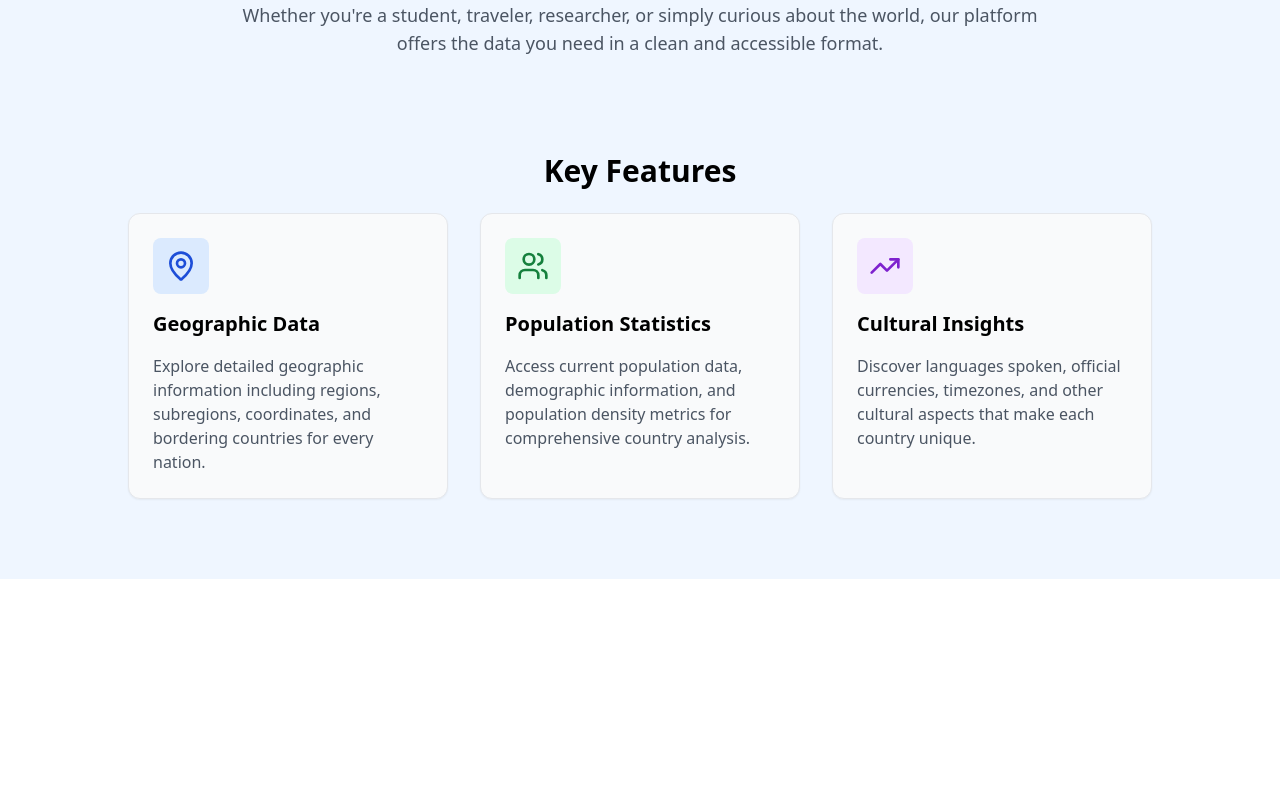
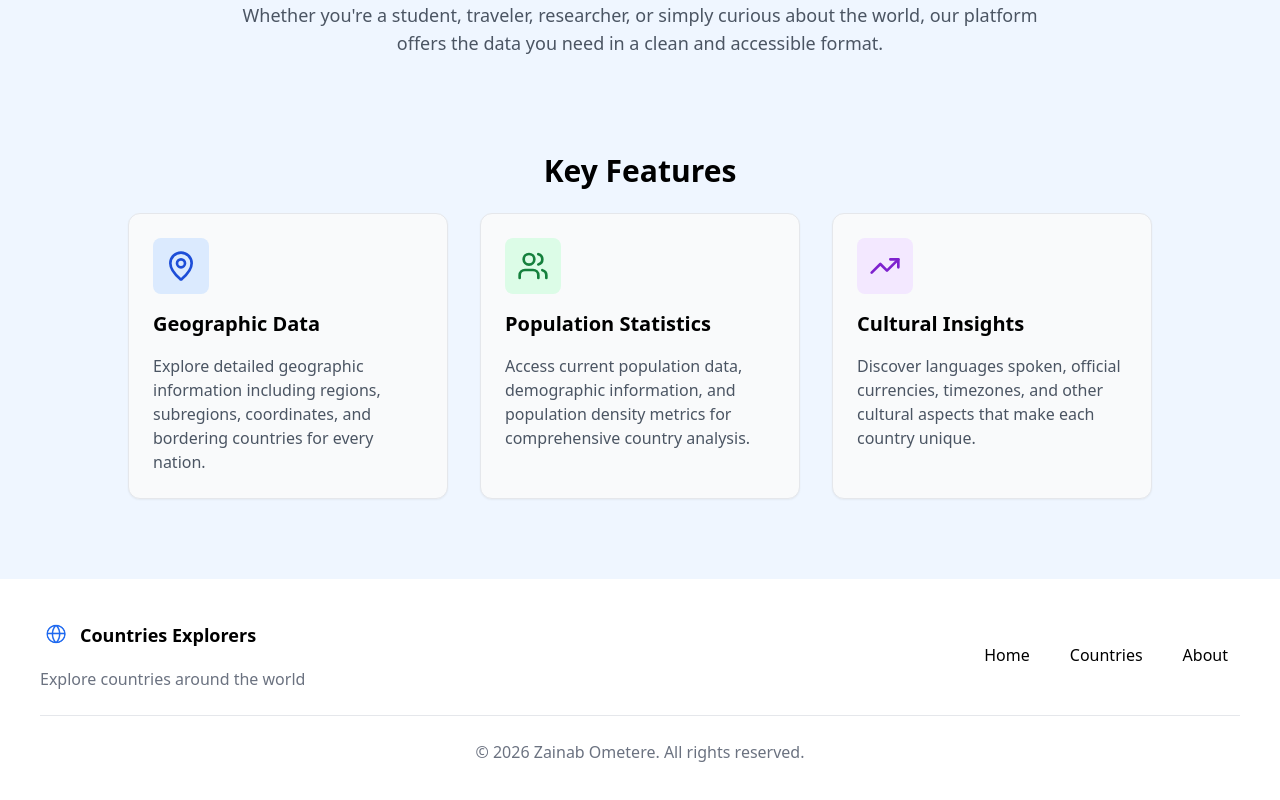
Before and after one commit to zainabometere621/countries-webapp, a React (Vite) app: page / in a window 1280 px wide. Shown: the part 761-1561 px from the top of the page. Before the commit the page ends 1340 px from the top, so only its background shows below. Built offline with nearby package versions, Linux system fonts and the light colour scheme.

Commit message:
feat: worked on the footer

```diff
--- a/src/App.jsx
+++ b/src/App.jsx
@@ -3,6 +3,7 @@ import { Routes, Route } from "react-router-dom";
 import LandingPage from "./pages/LandingPage";
 import AllCountriesPage from "./pages/AllCountriesPage";
 import SpecificCountryPage from "./pages/specificCountryPage";
+import About from "./components/About"
 import Layout from "./components/Layout";
 
 export default function App() {
@@ -13,6 +14,7 @@ export default function App() {
         <Route path="/countries" element={<AllCountriesPage />} />
          <Route path="/country/:countryCode" element={<SpecificCountryPage />} />
       </Route>
+      <Route path="/about" element={<About />} />
     </Routes>
   );
 }
--- /dev/null
+++ b/src/components/Footer.jsx
@@ -0,0 +1,27 @@
+import { NavLink } from "react-router-dom";
+import logo1 from "/src/assets/blue-logoss.png";
+
+export default function Footer() {
+  return (
+    <section className="w-full p-10 space-y-6">
+      <div className="flex items-center justify-between ">
+        <div className="space-y-4">
+          <span className="flex space-x-2 items-center">
+            <img src={logo1} alt="Logo" className="h-8 w-8" />
+            <p className="font-semibold text-lg">Countries Explorers</p>
+          </span>
+          <p className="text-base text-gray-500">
+            Explore countries around the world
+          </p>
+        </div>
+        <div className="flex gap-4 text-base">
+          <NavLink to = "/" className="hover:bg-gray-300 py-1 px-3 rounded-md">Home</NavLink>
+          <NavLink to = "/countries" className="hover:bg-gray-300 py-1 px-3 rounded-md">Countries</NavLink>
+          <NavLink to = "/about" className="hover:bg-gray-300 py-1 px-3 rounded-md">About</NavLink>
+        </div>
+      </div>
+      <hr />
+      <p className="text-base text-center text-gray-500  "> &copy; 2026 Zainab Ometere. All rights reserved.</p>
+    </section>
+  );
+}
--- a/src/components/Layout.jsx
+++ b/src/components/Layout.jsx
@@ -1,11 +1,12 @@
 import { Outlet } from "react-router-dom";
 import Navbar from "./Navbar";
-
+import Footer from "./Footer";
 export default function Layout() {
   return (
     <>
       <Navbar />
       <Outlet />
+      <Footer />
     </>
   );
 }
```
